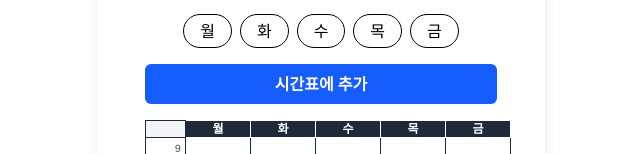
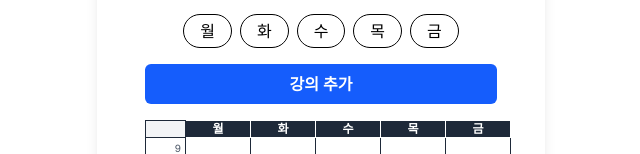
Before and after one commit to Luapad/ROADFINDER, a Next.js app: page /timetable in a window 1280 px wide. Shown: the part 186-340 px from the top of the page, without its empty margins (319-959 px from the left). Built offline with nearby package versions, Linux system fonts and the light colour scheme.

Commit message:
코드수정

```diff
--- a/src/app/timetable/page.tsx
+++ b/src/app/timetable/page.tsx
@@ -158,7 +158,7 @@ export default function TimetablePage() {
         onClick={handleAdd}
         className="w-full bg-blue-600 text-white py-2 rounded-md mb-4 font-semibold"
       >
-        시간표에 추가
+        강의 추가
       </button>
 
       <div className="w-full">
```
